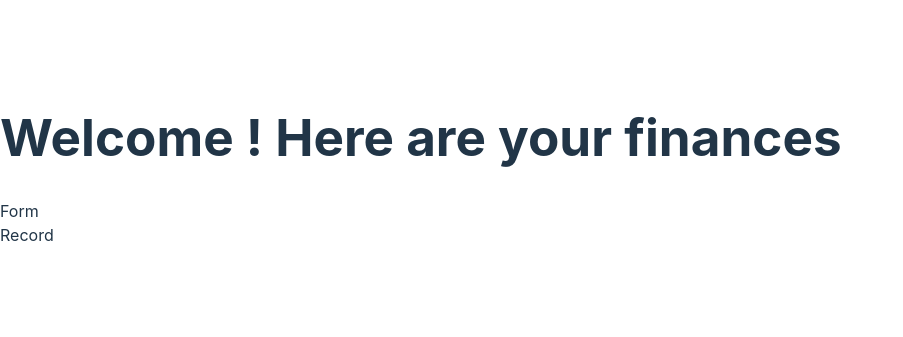
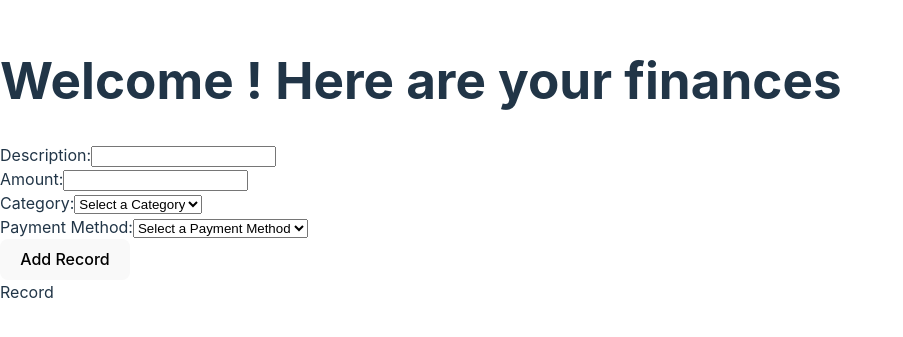
Before and after one commit to YosephSE/Finance-Tracker, a React (Vite) app in the folder client/: page / in a window 1280 px wide. Shown: the part 239-576 px from the top of the page, without its empty margins (0-903 px from the left). Built offline with nearby package versions, Linux system fonts and the light colour scheme; no server answers.

Commit message:
frontend form added

```diff
--- a/client/src/pages/dashboard/Form.tsx
+++ b/client/src/pages/dashboard/Form.tsx
@@ -1,11 +1,96 @@
+import { useState } from "react";
+import { useUser } from "@clerk/clerk-react";
+interface RecordType {
+  userId: string | undefined;
+  date: number;
+  desc: string;
+  amount: number;
+  category: string;
+  paymentMethod: string;
+}
+const Form = () => {
+  const [amount, setAmount] = useState<string>("");
+  const [desc, setDesc] = useState<string>("");
+  const [category, setCategory] = useState<string>("");
+  const [paymentMethod, setPaymentMethod] = useState<string>("");
+  const { user } = useUser();
+  const handleSubmit = (e: React.FormEvent<HTMLFormElement>) => {
+    e.preventDefault();
+    const newRecord: RecordType = {
+      userId: user?.id,
+      date: new Date().getTime(),
+      desc,
+      amount: parseInt(amount),
+      category,
+      paymentMethod,
+    };
+    console.log(newRecord);
+    // addRecord(newRecord)
+    setAmount("");
+    setDesc("");
+    setCategory("");
+    setPaymentMethod("");
+  };
+  return (
+    <div className="form-container">
+      <form onSubmit={handleSubmit}>
+        <div className="form-field">
+          <label>Description:</label>
+          <input
+            type="text"
+            required
+            className="input"
+            value={desc}
+            onChange={(e) => setDesc(e.target.value)}
+          />
+        </div>
+        <div className="form-field">
+          <label>Amount:</label>
+          <input
+            type="number"
+            required
+            className="input"
+            value={amount}
+            onChange={(e) => setAmount(e.target.value)}
+          />
+        </div>
+        <div className="form-field">
+          <label>Category:</label>
+          <select
+            required
+            className="input"
+            value={category}
+            onChange={(e) => setCategory(e.target.value)}
+          >
+            <option value="">Select a Category</option>
+            <option value="Food">Food</option>
+            <option value="Rent">Rent</option>
+            <option value="Salary">Salary</option>
+            <option value="Utilities">Utilities</option>
+            <option value="Entertainment">Entertainment</option>
+            <option value="Other">Other</option>
+          </select>
+        </div>
+        <div className="form-field">
+          <label>Payment Method:</label>
+          <select
+            required
+            className="input"
+            value={paymentMethod}
+            onChange={(e) => setPaymentMethod(e.target.value)}
+          >
+            <option value="">Select a Payment Method</option>
+            <option value="Credit Card">Credit Card</option>
+            <option value="Cash">Cash</option>
+            <option value="Bank Transfer">Bank Transfer</option>
+          </select>
+        </div>
+        <button type="submit" className="button">
+          Add Record
+        </button>
+      </form>
+    </div>
+  );
+};
 
-
-const Form = () => {
-  return (
-    <div>
-      Form
-    </div>
-  )
-}
-
-export default Form
+export default Form;
```
